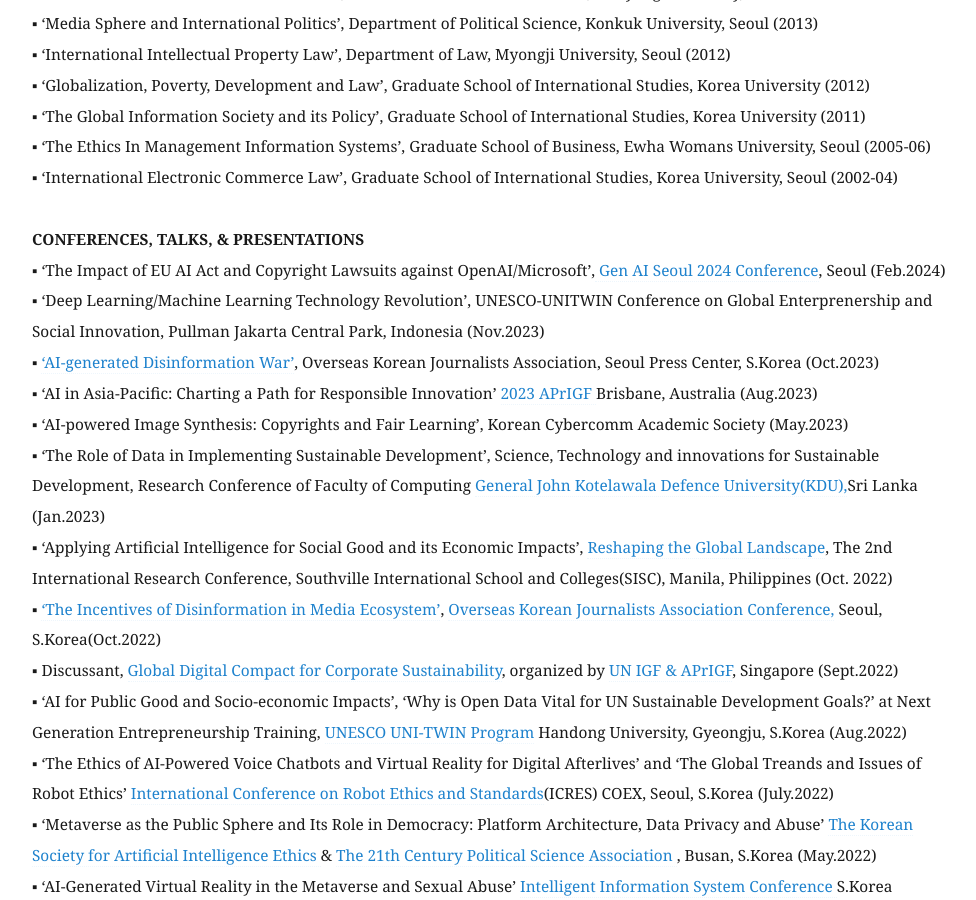
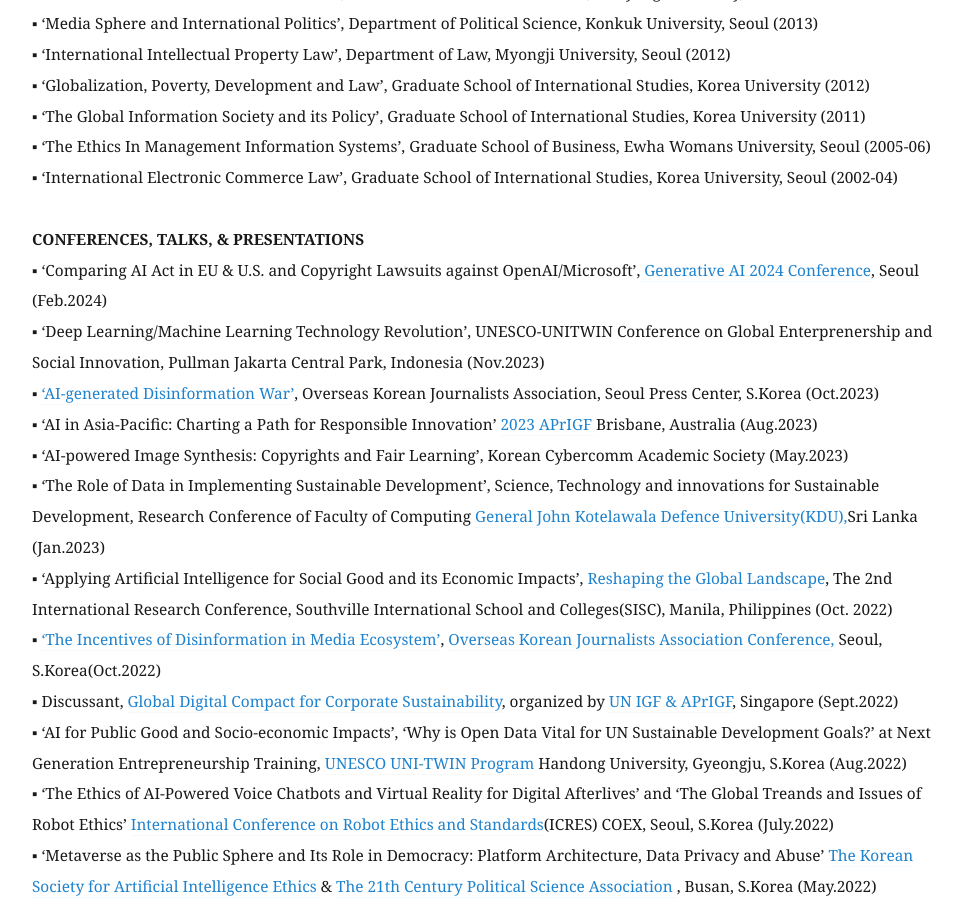
Before and after one commit to eunchangchoi/eunchangchoi.github.io, a Jekyll site: the page built from index.md, in a window 1280 px wide and 900 px high, scrolled down 4862 px. Shown: the whole window, without its empty margins (68-1044 px from the left). Built offline with Jekyll 4.4.1, drawn with Linux system fonts in a browser that asks for light colours.

Commit message:
Update index.md

```diff
--- a/index.md
+++ b/index.md
@@ -99,7 +99,7 @@
 ▪ ‘International Electronic Commerce Law’, Graduate School of International Studies, Korea University, Seoul (2002-04) <br>
     <br>
  <strong> CONFERENCES, TALKS, & PRESENTATIONS </strong> <br>
-▪ ‘The Impact of EU AI Act and Copyright Lawsuits against OpenAI/Microsoft’,<a href="https://generativeai.kr/program/"> Gen AI Seoul 2024 Conference</a>, Seoul (Feb.2024)<br>
+▪ ‘Comparing AI Act in EU & U.S. and Copyright Lawsuits against OpenAI/Microsoft’,<a href="https://generativeai.kr/program/"> Generative AI 2024 Conference</a>, Seoul (Feb.2024)<br>
 ▪ ‘Deep Learning/Machine Learning Technology Revolution’, UNESCO-UNITWIN Conference on Global Enterprenership and Social Innovation, Pullman Jakarta Central Park, Indonesia (Nov.2023) <br>
 ▪ <a href="https://www.francezone.com/xe/hanweeklynews/2348404"> ‘AI-generated Disinformation War’</a>, Overseas Korean Journalists Association, Seoul Press Center, S.Korea (Oct.2023) <br>
 ▪ ‘AI in Asia-Pacific: Charting a Path for Responsible Innovation’ <a href="https://forms.for.asia/proposal/?proposalform=NjQ1N2JkN2I4YmY3Yi8vMjMvLzEyNTQvLzA="> 2023 APrIGF </a> Brisbane, Australia (Aug.2023) <br>
```
